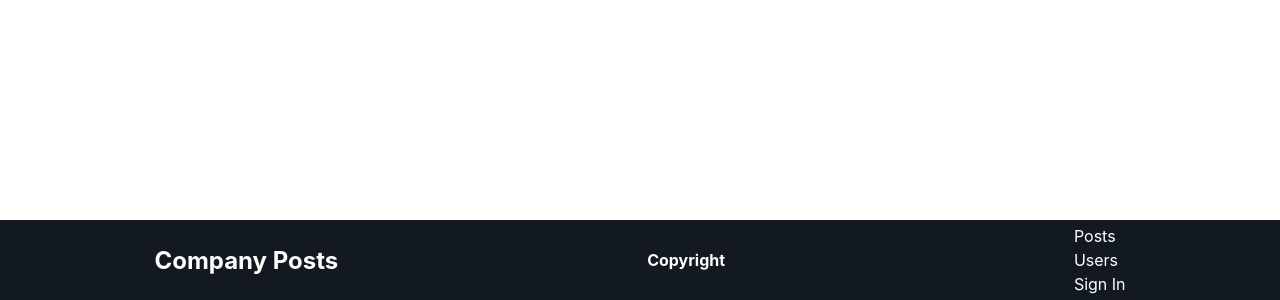
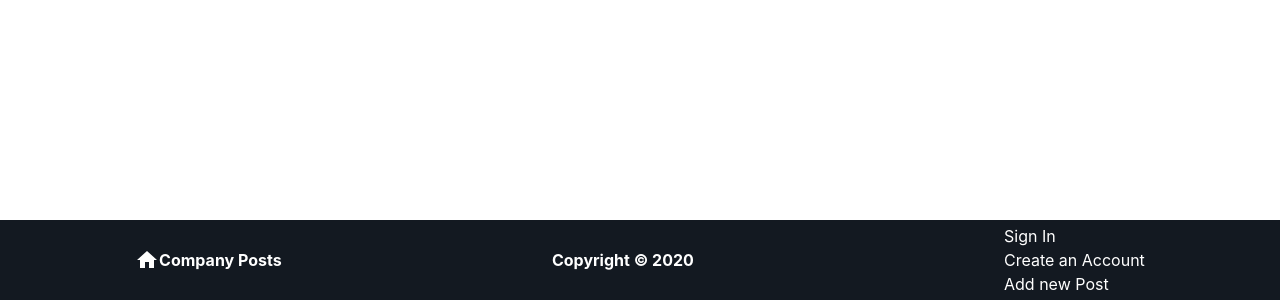
Before and after one commit to JKotov-Git/company-posts, a React (Create React App) app in the folder client/: page /createPost in a window 1280 px wide. Shown: the part 858-1158 px from the top of the page. Built offline with nearby package versions, Linux system fonts and the light colour scheme.

Commit message:
edit footer

```diff
--- a/client/src/components/footer/Footer.css
+++ b/client/src/components/footer/Footer.css
@@ -11,7 +11,22 @@
   top: 100%;
   margin-top:10px;
 }
+
+
+.header-home-icon {
+  color: white;
+  width: 50px;
+  height: 50px;
+}
+
 .footer-links ul {
   list-style: none;
   line-height: 1.5;
 }
+
+.links-footer {
+  color:white;
+  text-decoration: none;
+  display:flex;
+  align-items: center;
+}
--- a/client/src/components/footer/Footer.js
+++ b/client/src/components/footer/Footer.js
@@ -1,20 +1,32 @@
 import React from "react";
 import "./Footer.css";
+
+import { Link } from "react-router-dom";
+import HomeIcon from "@material-ui/icons/Home";
 
 const Footer = () => {
   return (
     <div className="footer-container">
       <div className="footer-company">
-        <h2>Company Posts</h2>
+        <Link to="/" className="links-footer">
+          <HomeIcon className="header-home-icon" />
+          <h4>Company Posts</h4>
+        </Link>
       </div>
       <div className="footer-copyright">
-        <h4>Copyright</h4>
+        <h4>Copyright © 2020</h4>
       </div>
       <div className="footer-links">
         <ul>
-          <li>Posts</li>
-          <li>Users</li>
-          <li>Sign In</li>
+          <Link to="/login" className="links-footer">
+            <li>Sign In</li>
+          </Link>
+          <Link to="/createAccount" className="links-footer">
+            <li>Create an Account</li>
+          </Link>
+          <Link to="/createPost" className="links-footer">
+            <li>Add new Post</li>
+          </Link>
         </ul>
       </div>
     </div>
```
